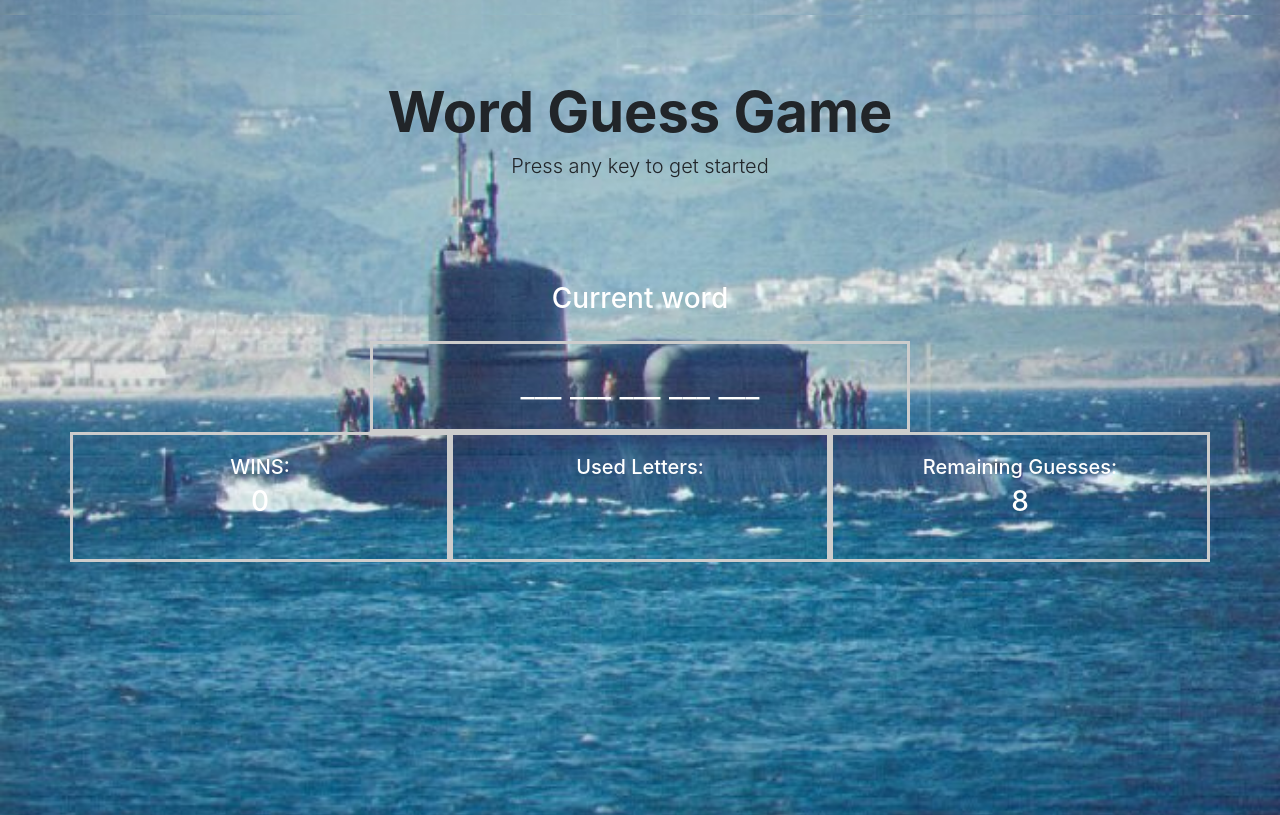
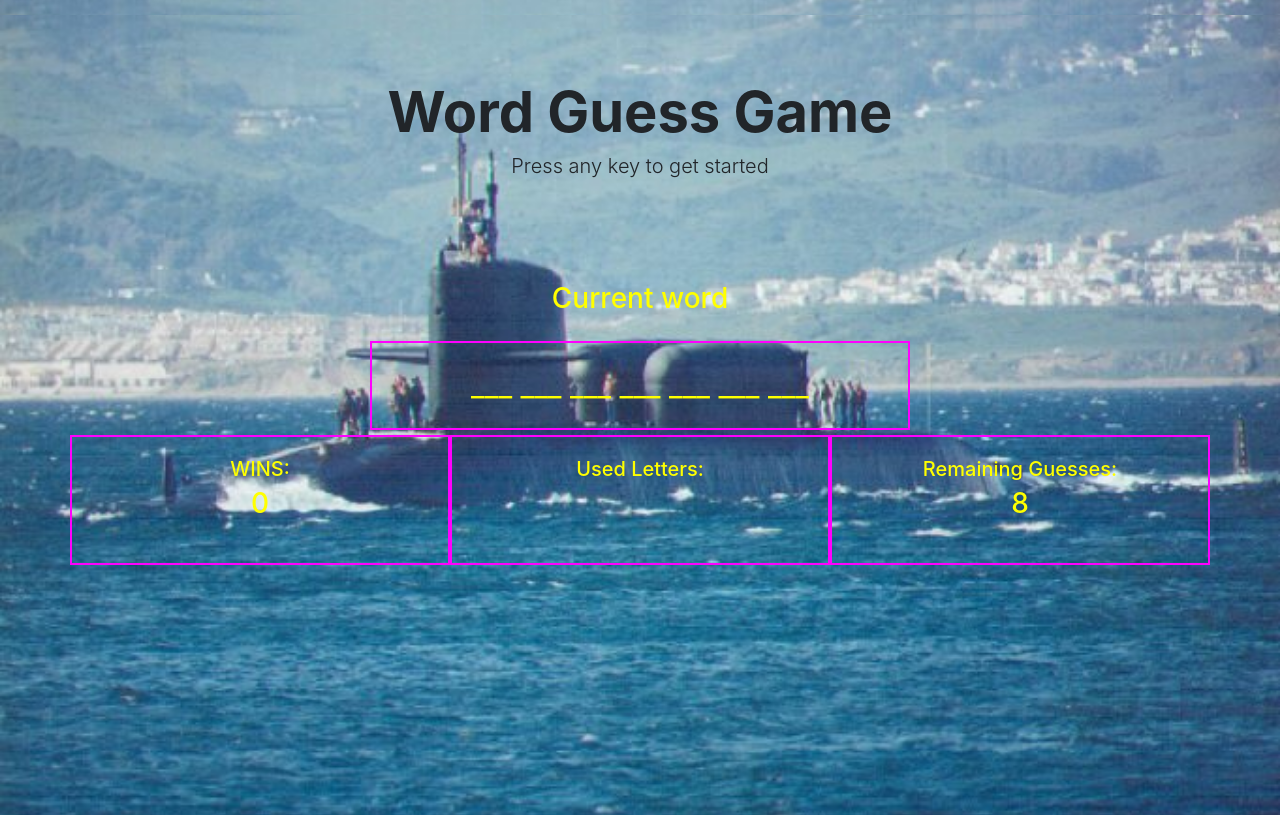
Before and after one commit to cslane64/Word-Guess-Game, a plain HTML site: page index.html in a window 1280 px wide. Drawn offline with nearby package versions, Linux system fonts and the light colour scheme.

Commit message:
final submission

```diff
--- a/assets/css/style.css
+++ b/assets/css/style.css
@@ -16,7 +16,7 @@ body, html {
 .wordBanner {
     text-align: center;
     margin-bottom: 25px;
-    color: #fff;
+    color: #ffff00;
 }
 .card {
     background: none;
@@ -24,33 +24,35 @@ body, html {
 }
 .card-body {
     text-align: center;
-    color: #fff;
+    color: #ffff00;
 }
 .audio {
     display: none;
 }
 #wins {
     border-style: solid;
-    border-color: #ccc;
-    border-width: 3px;
+    border-color: #ff00ff;
+    border-width: 2px;
     height: 130px;
+
 }
 #boneyard {
     border-style: solid;
-    border-color: #ccc;
-    border-width: 3px;
+    border-color: #ff00ff;
+    border-width: 2px;
     height: 130px;
 }
 #remainingGuesses {
     border-style: solid;
-    border-color: #ccc;
-    border-width: 3px;
+    border-color: #ff00ff;
+    border-width: 2px;
     height: 130px;
 }
 #lines {
     border-style: solid;
-    border-color: #ccc;
-    border-width: 3px;
+    border-color: #ff00ff;
+    border-width: 2px;
+    margin-bottom: 5px;
 
 }
 #lines{
--- a/assets/javascript/game.js
+++ b/assets/javascript/game.js
@@ -1,5 +1,5 @@
 // variables
-    var wordBank = ["submarine", "dive", "torpedo", "deep", "silent", "sonar", "periscope", "missile" ];
+    var wordBank = ["submarine", "dive", "torpedo", "deep", "silent", "sonar", "periscope", "missile", "nuclear", "diesel", "nautilus" ];
     var chosenWord = "";
     var allLetters = [];
     var workingWord = [];
@@ -73,7 +73,7 @@ function startGame() {
 
 // Check for loss condition
     if (guessesLeft === 0) {
-        if (confirm("You Lost. Would you like to play again?")) {
+        if (confirm("You Lost. The word was " + chosenWord +".Would you like to play again?")) {
             startGame();
         }
 
```
Also changed, not shown: 2 other files.
